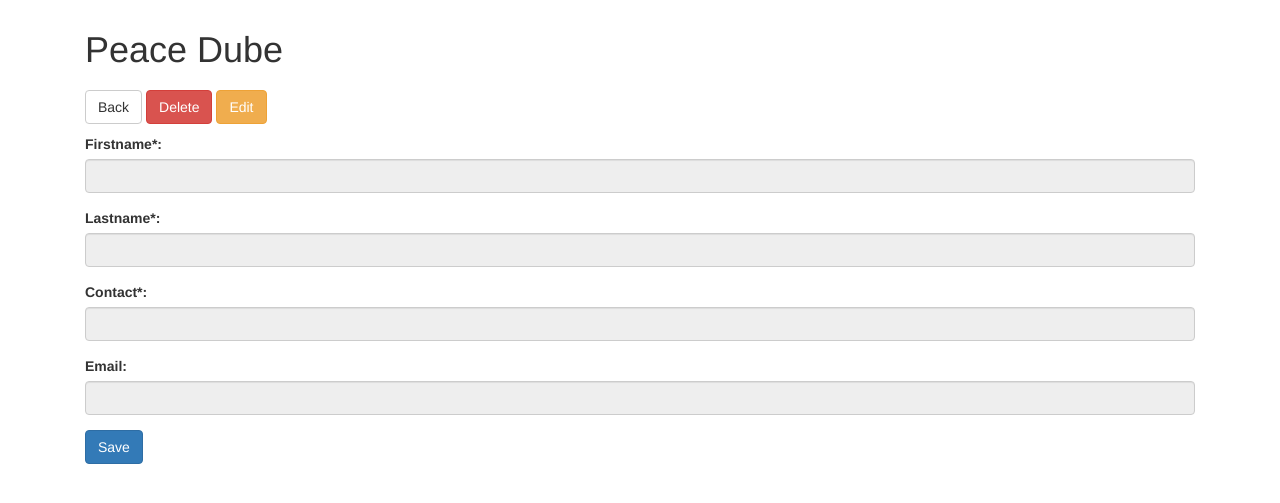
After one commit to peace-d/PHP-CRUD, a PHP site: page /add_edit_contact.php in a window 1280 px wide. The commit adds this page. Shown: the top 503 px of the page. Run offline with PHP 8.4, Linux system fonts and the light colour scheme.

Commit message:
Contact Mockups complete

```diff
--- /dev/null
+++ b/add_edit_contact.php
@@ -0,0 +1,53 @@
+<?php
+/**
+ * Created by PhpStorm.
+ * User: Optimus Prime
+ * Date: 2018/06/02
+ * Time: 10:46 PM
+ * Description: View client information
+ * Copyright: This system/file is owned by Peace Dube. Unauthorised copying is prohibited
+ */
+require_once('classes/database.php');
+require_once('includes/header.php');
+
+$sSaveUpdateBtn = "Save";
+
+?>
+
+    <div class="container">
+        <div class="row">
+            <div class="col-xs-12">
+                <h1>Peace Dube</h1>
+            </div>
+        </div>
+        <div class="row">
+            <div class="col-xs-12">
+                <a href="index.php" class="btn btn-default">Back</a>
+                <a href="#" class="btn btn-danger" onclick="if(confirm('Are you sure you want to delete ?')) window.location='add_edit_contact.php?contact_id=&action=delete'">Delete</a>
+                <a href="add_edit_contact.php" class="btn btn-warning">Edit</a>
+            </div>
+        </div>
+        <div class="row">
+            <div class="col-xs-12">
+                <div class="form-group">
+                    <label for="firstname">Firstname*:</label>
+                    <input type="text" class="form-control" name="firstname" id="firstname" required="required" disabled="disabled" />
+                </div>
+                <div class="form-group">
+                    <label for="lastname">Lastname*:</label>
+                    <input type="text" class="form-control" name="lastname" id="lastname" required="required"  disabled="disabled"/>
+                </div>
+                <div class="form-group">
+                    <label for="contact">Contact*:</label>
+                    <input type="text" class="form-control" name="contact" id="contact" required="required" disabled="disabled" />
+                </div>
+                <div class="form-group">
+                    <label for="contact">Email:</label>
+                    <input type="email" class="form-control" name="email" id="email"  disabled="disabled"/>
+                </div>
+                <input type="submit" class="btn btn-primary" value="<?= $sSaveUpdateBtn; ?>">
+            </div>
+        </div>
+    </div>
+
+<?php require_once('includes/footer.php'); ?>
--- /dev/null
+++ b/includes/footer.php
@@ -0,0 +1,6 @@
+</body>
+<script src="https://ajax.googleapis.com/ajax/libs/jquery/1.12.4/jquery.min.js"></script>
+<script src="https://maxcdn.bootstrapcdn.com/bootstrap/3.3.7/js/bootstrap.min.js" integrity="sha384-Tc5IQib027qvyjSMfHjOMaLkfuWVxZxUPnCJA7l2mCWNIpG9mGCD8wGNIcPD7Txa" crossorigin="anonymous"></script>
+
+</body>
+</html>
--- /dev/null
+++ b/includes/header.php
@@ -0,0 +1,25 @@
+<!DOCTYPE html>
+<html lang="en">
+<head>
+    <meta charset="utf-8">
+    <meta http-equiv="X-UA-Compatible" content="IE=edge">
+    <meta name="viewport" content="width=device-width, initial-scale=1">
+
+    <title>Contact List Version 1.1</title>
+
+    <!-- Bootstrap -->
+    <link rel="stylesheet" href="https://maxcdn.bootstrapcdn.com/bootstrap/3.3.7/css/bootstrap.min.css" integrity="sha384-BVYiiSIFeK1dGmJRAkycuHAHRg32OmUcww7on3RYdg4Va+PmSTsz/K68vbdEjh4u" crossorigin="anonymous">
+
+    <!-- HTML5 shim and Respond.js for IE8 support of HTML5 elements and media queries -->
+    <!-- WARNING: Respond.js doesn't work if you view the page via file:// -->
+    <!--[if lt IE 9]>
+    <script src="https://oss.maxcdn.com/html5shiv/3.7.3/html5shiv.min.js"></script>
+    <script src="https://oss.maxcdn.com/respond/1.4.2/respond.min.js"></script>
+    <![endif]-->
+    <style>
+        .row{
+            margin: 10px 0px;
+        }
+    </style>
+</head>
+<body>
```
Also changed, not shown: contacts.sql (added, +64 -0 lines), index.php (+27 -1 lines), 1 other file.
